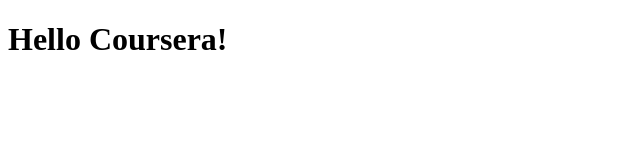
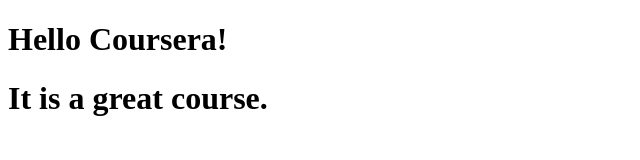
Before and after one commit to makmanligil/coursera-test, a plain HTML site: page site/index.html in a window 1280 px wide. Shown: the whole page, without its empty margins (0-640 px from the left). Drawn offline with Linux system fonts and the light colour scheme.

Commit message:
Small addition

```diff
--- a/site/index.html
+++ b/site/index.html
@@ -5,5 +5,6 @@
  </head>
  <body>
  <h1>Hello Coursera!</h1>
+ <h1>It is a great course.</h1>
  </body>
  </html>
```
